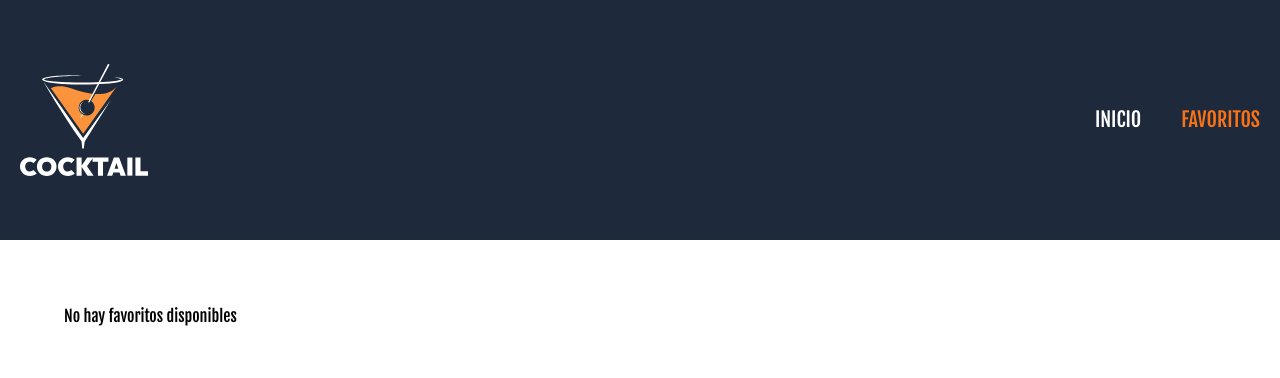
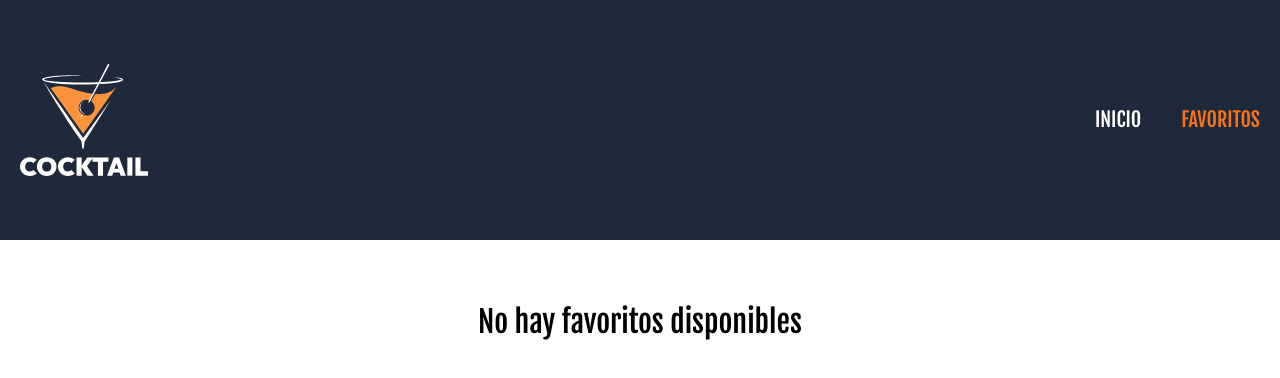
Before and after one commit to AlanAltamiranoH1504/Bebidas_Recetas_React_Ts, a React (Vite) app: page /favoritos in a window 1280 px wide. Shown: the top 378 px of the page. Built offline with nearby package versions, Linux system fonts and the light colour scheme.

Commit message:
feat: add favorites to localstorage

```diff
--- a/package.json
+++ b/package.json
@@ -16,6 +16,7 @@
     "react-dom": "^19.1.0",
     "react-hook-form": "^7.61.1",
     "react-router-dom": "^7.7.1",
+    "react-toastify": "^11.0.5",
     "zod": "^4.0.10",
     "zustand": "^5.0.6"
   },
--- a/src/components/Modal.tsx
+++ b/src/components/Modal.tsx
@@ -2,6 +2,7 @@ import {Dialog, Transition} from '@headlessui/react';
 import {Fragment, type JSX} from 'react';
 import {useAppStore} from "../stores/useAppStore.ts";
 import type {Recetas} from "../types";
+import {toast} from "react-toastify";
 
 export default function Modal() {
     const {modal, drink, closeModel, handleClickFavorito, favoritos} = useAppStore();
@@ -81,10 +82,11 @@ export default function Modal() {
                                         <button
                                             onClick={() => {
                                                 handleClickFavorito(receta);
+                                                // eslint-disable-next-line @typescript-eslint/no-unused-expressions
+                                                existeEnFavoritos ? toast.info("Eliminado de favoritos") : toast.success("Agregado a favoritos");
                                             }}
                                             type="button"
                                             className={existeEnFavoritos ? "w-full rounded bg-red-600 p-3 font-bold uppercase text-white shadow-md hover:bg-red-700 transition-colors duration-500": "w-full rounded bg-orange-500 p-3 font-bold uppercase text-white shadow-md hover:bg-orange-600 transition-colors duration-500"}
-                                            // className="w-full rounded bg-orange-500 p-3 font-bold uppercase text-white shadow-md hover:bg-orange-600 transition-colors duration-500"
                                         >{existeEnFavoritos ? "Eliminar de favoritos": "Agregar a Favoritos"}</button>
                                         <button
                                             onClick={() => {
--- a/src/layouts/AppLayout.tsx
+++ b/src/layouts/AppLayout.tsx
@@ -1,7 +1,13 @@
 import {Outlet} from "react-router-dom";
 import Header from "../components/Header.tsx";
 import Modal from "../components/Modal.tsx";
+// import {useEffect} from "react";
+// import {useAppStore} from "../stores/useAppStore.ts";
 const AppLayout = () => {
+    // const {cargarFavoritosLocalStorage} = useAppStore();
+    // useEffect(() => {
+    //     cargarFavoritosLocalStorage();
+    // }, []);
     return (
         <>
             <Header/>
--- a/src/main.tsx
+++ b/src/main.tsx
@@ -2,9 +2,11 @@ import {StrictMode} from 'react'
 import {createRoot} from 'react-dom/client'
 import './index.css'
 import AppRouter from "./AppRouter.tsx";
+import {ToastContainer} from "react-toastify";
 
 createRoot(document.getElementById('root')!).render(
     <StrictMode>
         <AppRouter/>
+        <ToastContainer/>
     </StrictMode>,
 )
--- a/src/stores/favoritosSlice.ts
+++ b/src/stores/favoritosSlice.ts
@@ -1,3 +1,4 @@
+// @ts-ignore
 import {StateCreator} from "zustand/vanilla";
 import type {Recetas} from "../types";
 
@@ -6,7 +7,7 @@ export type FavoritosSliceType = {
     handleClickFavorito: (receta: Recetas) => void
 }
 
-export const createFavoritosSlice: StateCreator<FavoritosSliceType> = (setState, getState, store) => ({
+export const createFavoritosSlice: StateCreator<FavoritosSliceType> = (setState, getState) => ({
     favoritos: [],
     handleClickFavorito: (receta: Recetas) => {
         const existeFavorito = getState().favoritos.filter((favorito) => {
@@ -26,5 +27,14 @@ export const createFavoritosSlice: StateCreator<FavoritosSliceType> = (setState,
                 ]
             });
         }
-    }
+        // localStorage.setItem("favoritos", JSON.stringify(getState().favoritos));
+    },
+    // cargarFavoritosLocalStorage: () => {
+    //     const favoritosStorage = localStorage.getItem("favoritos");
+    //     if (favoritosStorage) {
+    //         setState({
+    //             favoritos: JSON.parse(favoritosStorage)
+    //         });
+    //     }
+    // }
 });
--- a/src/views/FavoritosView.tsx
+++ b/src/views/FavoritosView.tsx
@@ -2,6 +2,7 @@ import {useAppStore} from "../stores/useAppStore.ts";
 import DrinkCard from "../components/DrinkCard.tsx";
 
 const FavoritosView = () => {
+    // @ts-ignore
     const {favoritos} = useAppStore();
     return (
         <>
@@ -18,7 +19,7 @@ const FavoritosView = () => {
                 </>
             ):(
                 <>
-                    <h2>No hay favoritos disponibles</h2>
+                    <h2 className="text-center text-3xl">No hay favoritos disponibles</h2>
                 </>
             )}
         </>
```
Also changed, not shown: 1 other file (tests, documents, lock files or other folders).
